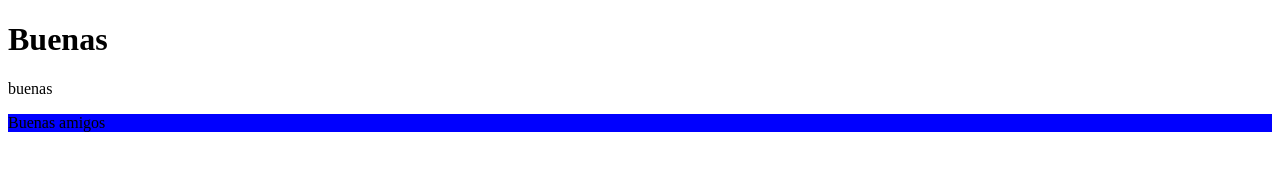
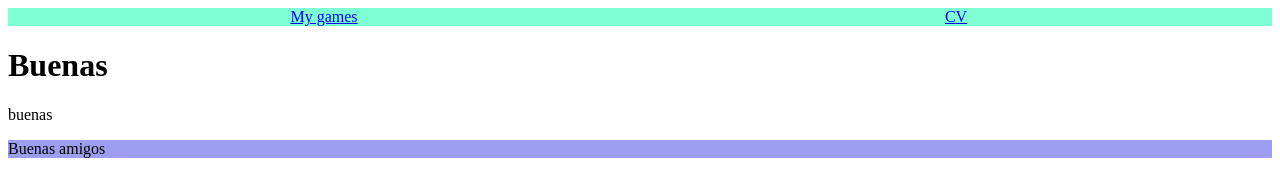
Before and after one commit to Lajaarc/Web, a plain HTML site: page index.html in a window 1280 px wide. Drawn offline with Linux system fonts and the light colour scheme.

Commit message:
Testing multi file html

```diff
--- a/index.html
+++ b/index.html
@@ -5,7 +5,10 @@
 <title>Marc Lajara</title>
 </head>
 <body>
-
+<div class="seleccion">
+    <a href="games.html" class="textoSeleccion">My games</a>
+    <a href="games.html" class="textoSeleccion">CV</a>
+</div>
 <h1>Buenas</h1>
 <p>buenas</p>
 <div>Buenas amigos</div>
--- a/style.css
+++ b/style.css
@@ -1,3 +1,15 @@
 div {
-    background-color: blue;
+    background-color: #9d9df1;
 }
+
+.seleccion{
+    display: flex;
+    justify-content: space-between;
+    align-items: center;
+    background-color: aquamarine;
+}
+
+.textoSeleccion{
+    width: 50%;
+    text-align: center;
+}
```
Also changed, not shown: games.html (added).
